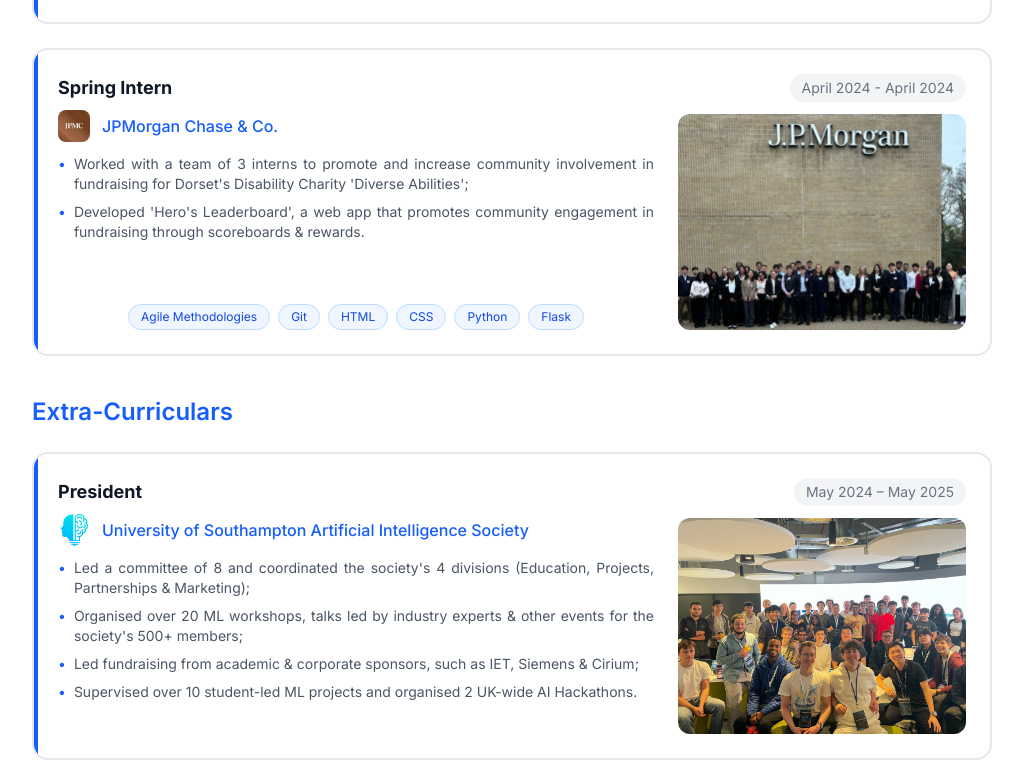
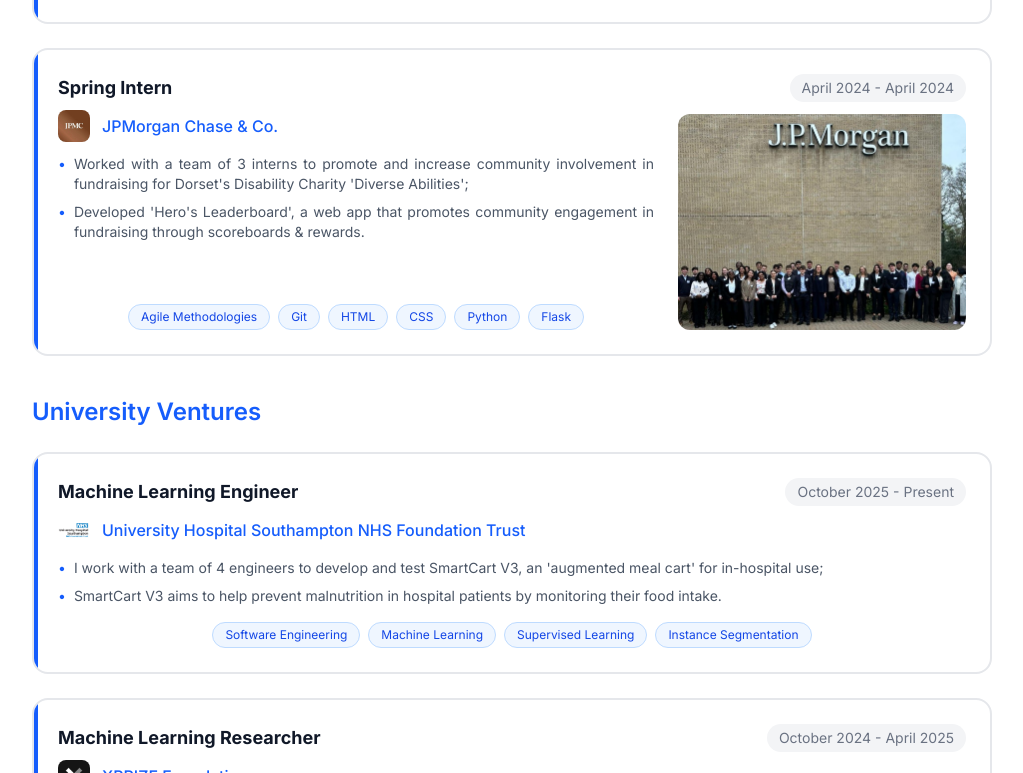
Before and after one commit to davidafshepherd/personal-website, a Next.js app: page / in a window 1280 px wide. Shown: the part 2027-2800 px from the top of the page, without its empty margins (128-1151 px from the left). Built offline with nearby package versions, Linux system fonts and the light colour scheme.

Commit message:
Added university ventures subsection

```diff
--- a/src/app/page.tsx
+++ b/src/app/page.tsx
@@ -193,6 +193,89 @@
             </ul>
           </div>
 
+          {/* University Ventures Subsection */}
+          <div className="space-y-4 sm:space-y-6">
+            <h2 className="text-xl sm:text-2xl font-semibold text-blue-600">University Ventures</h2>
+            <ul className="space-y-4 sm:space-y-6">
+              {experience.filter(role => role.category === 'university_ventures').map((role) => (
+                <li key={role.title + role.org} className="group relative rounded-2xl border-2 border-gray-200 bg-white hover:border-blue-500 hover:shadow-lg transition-all duration-300 overflow-hidden">
+                  <div className="absolute top-0 left-0 w-1 h-full bg-blue-600"></div>
+                  <div className="p-5 sm:p-6">
+                    <div className="flex flex-col sm:flex-row gap-4 sm:gap-6">
+                      {/* Left: Content */}
+                      <div className="flex-1 flex flex-col justify-between">
+                        <div>
+                          <div className="flex items-start justify-between gap-3 mb-3">
+                            <div className="flex-1">
+                              <h3 className="font-bold text-base sm:text-lg text-gray-900 mb-2">{role.title}</h3>
+                              <div className="flex items-center gap-3">
+                                <Image
+                                  src={role.logo}
+                                  alt={`${role.org} logo`}
+                                  width={40}
+                                  height={40}
+                                  className="w-7 h-7 sm:w-8 sm:h-8 object-contain rounded-lg"
+                                />
+                                {role.links && role.links.length > 0 ? (
+                                  <a
+                                    href={role.links[0].url}
+                                    target="_blank"
+                                    rel="noopener noreferrer"
+                                    className="text-sm sm:text-base text-blue-600 font-medium hover:underline"
+                                  >
+                                    {role.org}
+                                  </a>
+                                ) : (
+                                  <p className="text-sm sm:text-base text-blue-600 font-medium">{role.org}</p>
+                                )}
+                              </div>
+                            </div>
+                            <span className="text-xs sm:text-sm text-gray-500 whitespace-nowrap bg-gray-100 px-3 py-1 rounded-full flex-shrink-0">{role.length}</span>
+                          </div>
+                          <ul className="space-y-2">
+                            {role.highlights.map((h, i) => (
+                              <li key={i} className="flex gap-2 text-xs sm:text-sm text-gray-600">
+                                <span className="text-blue-600 flex-shrink-0">•</span>
+                                <span className="text-justify">{h}</span>
+                              </li>
+                            ))}
+                          </ul>
+                        </div>
+
+                        {/* Skills at bottom of left column */}
+                        {role.skills && role.skills.length > 0 && (
+                          <div className="mt-4 flex flex-wrap justify-center gap-2">
+                            {role.skills.map((skill, i) => (
+                              <span
+                                key={i}
+                                className="px-3 py-1 text-xs bg-blue-50 text-blue-700 rounded-full border border-blue-200 hover:bg-blue-100 hover:border-blue-300 transition-colors cursor-default"
+                              >
+                                {skill}
+                              </span>
+                            ))}
+                          </div>
+                        )}
+                      </div>
+
+                      {/* Right: Date Badge and Personal Image */}
+                      {role.image && (
+                        <div className="flex-shrink-0 flex flex-col gap-3">
+                          <Image
+                            src={role.image}
+                            alt={`${role.title} at ${role.org}`}
+                            width={320}
+                            height={240}
+                            className="w-full sm:w-56 md:w-64 lg:w-72 aspect-[4/3] object-cover rounded-xl"
+                          />
+                        </div>
+                      )}
+                    </div>
+                  </div>
+                </li>
+              ))}
+            </ul>
+          </div>
+
           {/* Extra-curriculars Subsection */}
           <div className="space-y-4 sm:space-y-6">
             <h2 className="text-xl sm:text-2xl font-semibold text-blue-600">Extra-Curriculars</h2>
--- a/src/data/experience.ts
+++ b/src/data/experience.ts
@@ -4,7 +4,7 @@
     org: "Spotify",
     length: "June 2025 - August 2025",
     category: "internship",
-    logo: "/spotify.png",
+    logo: "/spotify-logo.png",
     image: "/experience-spotify.jpg",
     highlights: [
       "Part of the Learning Mountain Bet, a cross-functional team working on developing a new vertical (courses) for Spotify;",
@@ -31,6 +31,37 @@
     skills: ["Agile Methodologies", "Git", "HTML", "CSS", "Python", "Flask"],
     links: [
       { label: "JPMorgan Chase", url: "https://www.jpmorganchase.com" }
+    ],
+  },
+  {
+    title: "Machine Learning Engineer",
+    org: "University Hospital Southampton NHS Foundation Trust",
+    length: "October 2025 - Present",
+    category: "university_ventures",
+    logo: "/nhs-logo.png",
+    highlights: [
+      "I work with a team of 4 engineers to develop and test SmartCart V3, an 'augmented meal cart' for in-hospital use;",
+      "SmartCart V3 aims to help prevent malnutrition in hospital patients by monitoring their food intake."
+    ],
+    skills: ["Software Engineering", "Machine Learning", "Supervised Learning", "Instance Segmentation"],
+    links: [
+      { label: "UHS NHS Trust", url: "https://www.uhs.nhs.uk/" }
+    ],
+  },
+  {
+    title: "Machine Learning Researcher",
+    org: "XPRIZE Foundation",
+    length: "October 2024 - April 2025",
+    category: "university_ventures",
+    logo: "/xprize-logo.png",
+    highlights: [
+      "Part of FLARE-X, 1 of the 15 autonomous semi-finalist teams, in the $11M international XPRIZE Wildfire competition;",
+      "FLARE-X is a joint venture between the University of Southampton, the University of Texas at Austin and the University of Edinburgh;",
+      "Using Reinforcement Learning, I trained a fixed-wing drone to allocate balls of fire extinguisher for optimal suppression of wildfire."
+    ],
+    skills: ["Machine Learning", "Reinforcement Learning", "Gymnasium", "Stable-Baselines3", "Python"],
+    links: [
+      { label: "XPRIZE", url: "https://www.xprize.org/prizes/wildfire" }
     ],
   },
   {
```
Also changed, not shown: public/nhs-logo.png (added), public/xprize-logo.png (added).
